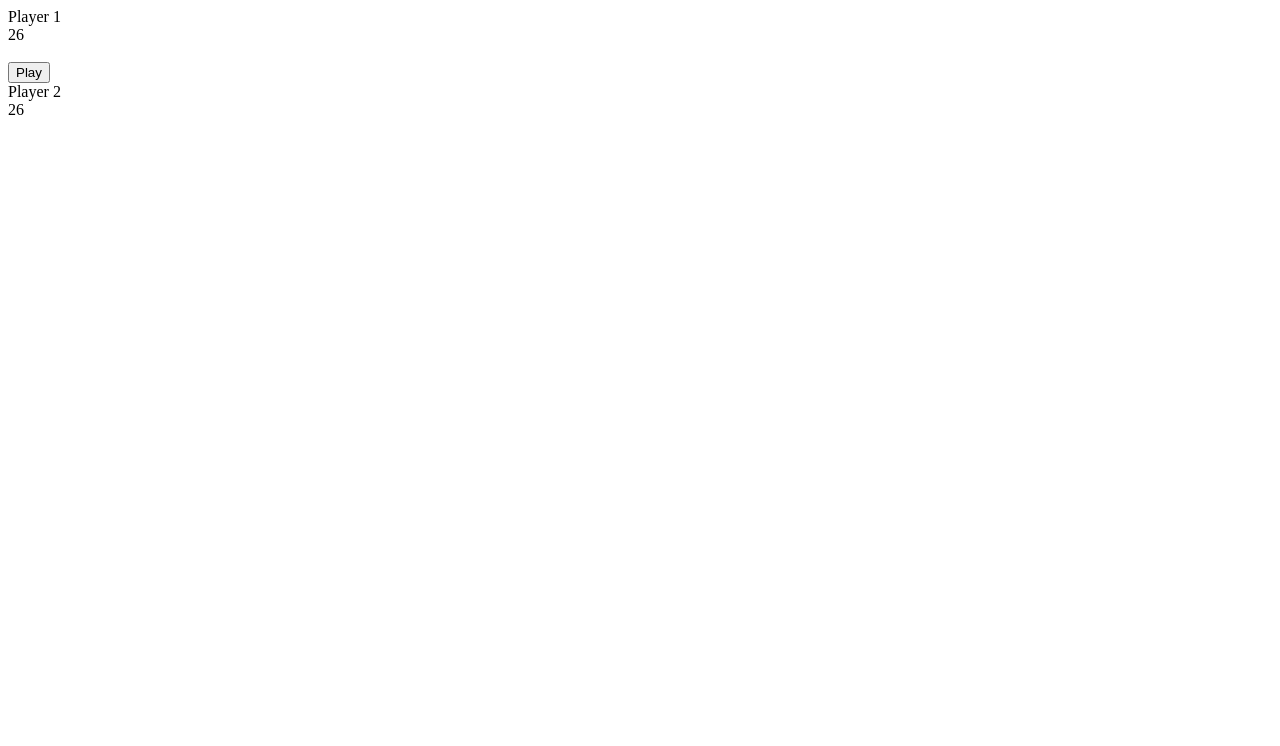
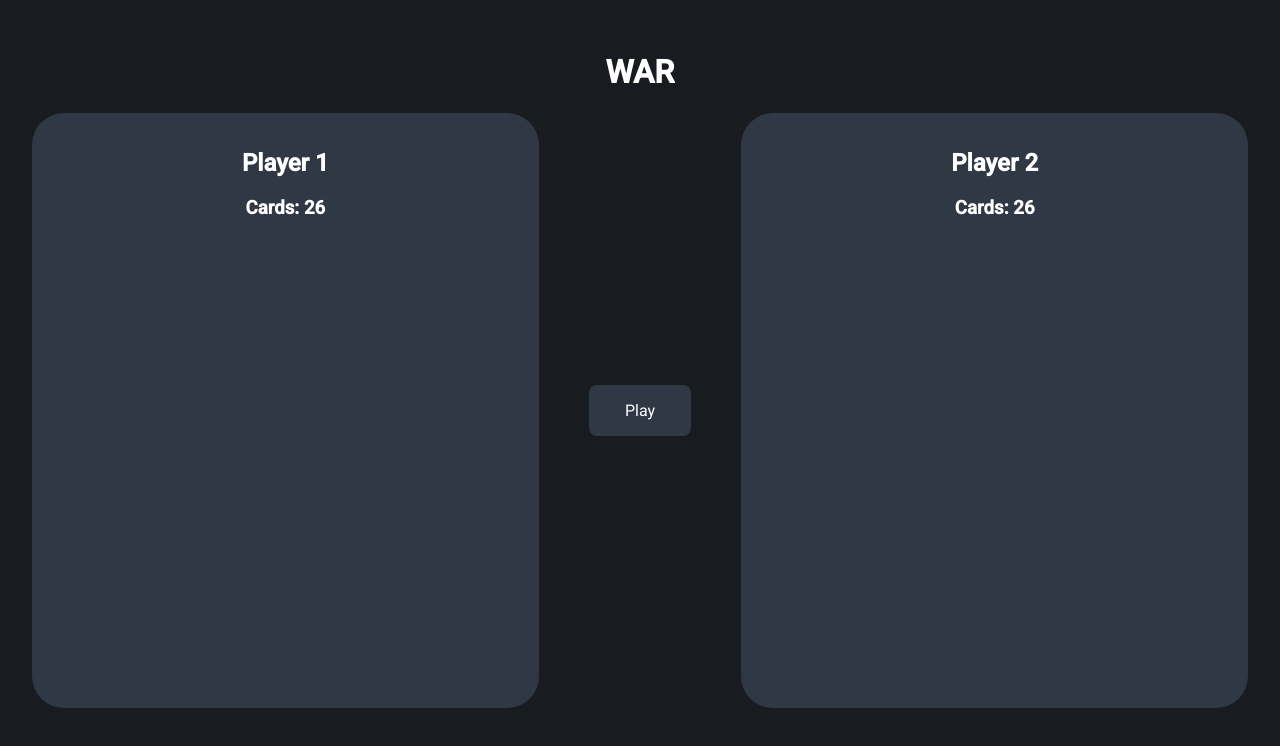
Before and after one commit to zachstence/war, a React (Create React App) app: page / in a window 1280 px wide. Shown: the top 746 px of the page. Built offline with nearby package versions, Linux system fonts and the light colour scheme.

Commit message:
style: improve styling of game

```diff
--- a/public/index.html
+++ b/public/index.html
@@ -2,6 +2,9 @@
 <html lang="en">
   <head>
     <meta charset="utf-8" />
+    <link rel="preconnect" href="https://fonts.googleapis.com">
+    <link rel="preconnect" href="https://fonts.gstatic.com" crossorigin>
+    <link href="https://fonts.googleapis.com/css2?family=Roboto:wght@400;500&display=swap" rel="stylesheet">
     <link rel="icon" href="%PUBLIC_URL%/favicon.ico" />
     <meta name="viewport" content="width=device-width, initial-scale=1" />
     <meta name="theme-color" content="#000000" />
--- /dev/null
+++ b/src/base.scss
@@ -0,0 +1,6 @@
+$dark: #181b1f;
+$gray: #303846;
+$gray-hover: #363f4e;
+$blue: #63C7B2;
+$red: #C73E1D;
+$off-white: #FFF2F1;
--- /dev/null
+++ b/src/components/App.scss
@@ -0,0 +1,17 @@
+@import "../base.scss";
+
+body {
+    height: 100vh;
+    margin: 0;
+    font-family: 'Roboto', sans-serif;
+}
+
+#root {
+    height: 100%;
+    background-color: $dark;
+}
+
+* {
+    color: white;
+    box-sizing: border-box;
+}
--- a/src/components/App.tsx
+++ b/src/components/App.tsx
@@ -1,5 +1,7 @@
 import React from 'react';
 import Game from './Game/Game';
+
+import "./App.scss";
 
 function App(): JSX.Element {
   return <Game />
--- a/src/components/Card/Card.scss
+++ b/src/components/Card/Card.scss
@@ -5,8 +5,9 @@
     font-size: 4rem;
     box-sizing: border-box;
     padding: 0 0.4rem;
+    margin: 0.5rem;
     border: 2px solid;
-    border-radius: 0.5rem;
+    border-radius: 1rem;
 
     display: flex;
     justify-content: center;
--- /dev/null
+++ b/src/components/Game/Game.scss
@@ -0,0 +1,69 @@
+@import "../../base.scss";
+
+.game {
+    height: 100%;
+    padding: 2rem;
+
+    display: grid;
+    grid-template-columns: 5fr 2fr 5fr;
+    grid-template-rows: 1fr 10fr 1fr;
+    grid-template-areas:
+        "header header header"
+        "left middle right"
+        "footer footer footer";
+
+    h1 {
+        text-align: center;
+        grid-area: header;
+    }
+
+    .middle {
+        display: flex;
+        flex-direction: column;
+        justify-content: center;
+        align-items: center;
+        grid-area: middle;
+
+        button {
+            background: none;
+            border: none;
+            padding: 0;
+            font: inherit;
+            cursor: pointer;
+
+            width: 50%;
+            padding: 1rem;
+            border-radius: 0.5rem;
+            background-color: $gray;
+
+            &:hover {
+                background-color: $gray-hover;
+            }
+        }
+    }
+
+    .player {
+        height: 100%;
+        width: 100%;
+        padding: 1rem;
+        text-align: center;
+
+        background-color: $gray;
+        border-radius: 2rem;
+
+
+        &.left {
+            grid-area: left;
+        }
+
+        &.right {
+            grid-area: right;
+        }
+    }
+
+    .played-cards {
+        display: flex;
+        flex-direction: row;
+    }
+
+}
--- a/src/components/Game/Game.tsx
+++ b/src/components/Game/Game.tsx
@@ -1,6 +1,7 @@
 import React, { ReactElement, useEffect, useState } from "react";
-import Deck, { CardInfo } from "../../game/Deck/Deck";
+import Deck from "../../game/Deck/Deck";
 import Card, { CardProps } from "../Card/Card";
+import "./Game.scss";
 
 const Game: React.FC = () => {
     const [p1Deck, setP1Deck] = useState<Deck>();
@@ -35,8 +36,16 @@ const Game: React.FC = () => {
         } else { // If war, each player draws and plays a face down card, then a face up card
             if (!p1Played || !p2Played) throw new Error();
 
-            setP1Played([...p1Played, {...p1Deck.draw(), faceUp: false}, {...p1Deck.draw(), faceUp: true}]);
-            setP2Played([...p2Played, {...p2Deck.draw(), faceUp: false}, {...p2Deck.draw(), faceUp: true}]);
+            setP1Played([
+                ...p1Played,
+                {...p1Deck.draw(), faceUp: false},
+                {...p1Deck.draw(), faceUp: true}
+            ]);
+            setP2Played([
+                ...p2Played,
+                {...p2Deck.draw(), faceUp: false},
+                {...p2Deck.draw(), faceUp: true}
+            ]);
         }
     };
 
@@ -47,19 +56,17 @@ const Game: React.FC = () => {
         const p2Card = p2Played[p2Played.length - 1];
 
         if (p1Card.rank === p2Card.rank) { // If ranks are equal, enter war state
-            console.log("war");
             setIsWar(true);
         } else {
             if (p1Card.rank > p2Card.rank) { // Player 1 wins this round
-                console.log("p1");
                 p1Deck.pushBottom(...p1Played, ...p2Played);
             } else if (p2Card.rank > p1Card.rank) { // Player 2 wins this round
-                console.log("p2");
                 p2Deck.pushBottom(...p2Played, ...p1Played);
             }
 
             setP1Played([]);
             setP2Played([]);
+            setIsWar(false);
 
             // TODO
             if (p1Deck.size() === 0 || p2Deck.size() === 0) setGameOver(true);
@@ -77,25 +84,26 @@ const Game: React.FC = () => {
     if (p1Deck && p2Deck) {
         return (
             <div className="game">
-                Player 1
-                <br />
-                {p1Deck.size()}
-                <br />
-                {p1Played && renderCards(p1Played)}
-                <br />
-                {canPlay
-                    ? <button onClick={play}>Play</button>
-                    : <button onClick={evaluate}>Evaluate</button>}
-                <br />
-                Player 2
-                <br />
-                {p2Deck.size()}
-                <br />
-                {p2Played && renderCards(p2Played)}
+                <h1>WAR</h1>
+                <div className="player left">
+                    <h2>Player 1</h2>
+                    <h3>Cards: {p1Deck.size()}</h3>
+                    <div className="played-cards">{renderCards(p1Played)}</div>
+                </div>
+                <div className="middle">
+                    {canPlay
+                        ? <button onClick={play}>Play</button>
+                        : <button onClick={evaluate}>Evaluate</button>}
+                </div>
+                <div className="player right">
+                    <h2>Player 2</h2>
+                    <h3>Cards: {p2Deck.size()}</h3>
+                    <div className="played-cards">{renderCards(p2Played)}</div>
+                </div>
             </div>
         )
     } else if (gameOver) {
-        return <div>Game Over</div>;
+        return <div className="game-over">Game Over</div>;
     } else {
         return null;
     }
```
